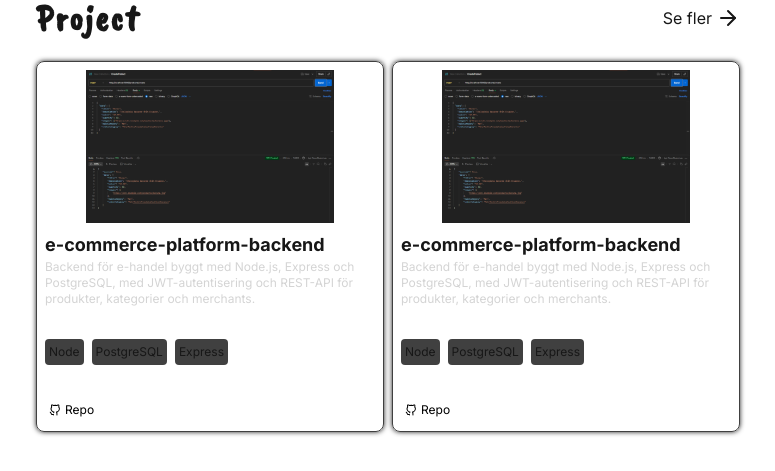
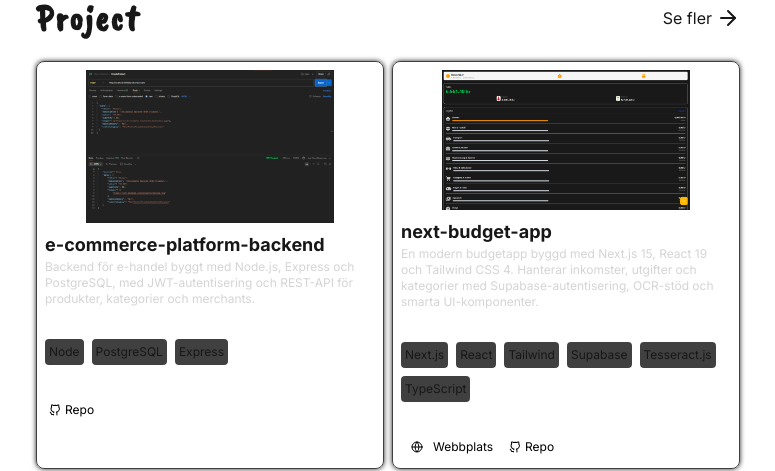
Before and after one commit to ArvidAlund/portfolio, a Next.js app: page / in a window 1280 px wide. Shown: the part 1572-2043 px from the top of the page, without its empty margins (252-1027 px from the left). Built offline with nearby package versions, Linux system fonts and the light colour scheme.

Commit message:
update: new project added and hotfix on stack flex wrapping

```diff
--- a/public/projects.json
+++ b/public/projects.json
@@ -8,12 +8,12 @@
             "gitrepo":"https://github.com/ArvidAlund/e-commerce-platform-backend",
             "website":""
         },{
-            "title":"e-commerce-platform-backend",
-            "summary":"Backend för e-handel byggt med Node.js, Express och PostgreSQL, med JWT-autentisering och REST-API för produkter, kategorier och merchants.",
-            "img":"./img/projects/eComBackend.png",
-            "stack":["Node", "PostgreSQL", "Express"],
-            "gitrepo":"https://github.com/ArvidAlund/e-commerce-platform-backend",
-            "website":""
+            "title": "next-budget-app",
+            "summary": "En modern budgetapp byggd med Next.js 15, React 19 och Tailwind CSS 4. Hanterar inkomster, utgifter och kategorier med Supabase-autentisering, OCR-stöd och smarta UI-komponenter.",
+            "img": "./img/projects/nextBudgetApp.png",
+            "stack": ["Next.js", "React", "Tailwind", "Supabase", "Tesseract.js", "TypeScript"],
+            "gitrepo": "https://github.com/ArvidAlund/next-budget-app",
+            "website": "https://next-budget-app-theta.vercel.app/"
         }
     ]
 }
--- a/src/app/components/projects/projectContainer.jsx
+++ b/src/app/components/projects/projectContainer.jsx
@@ -20,7 +20,7 @@ export default function ProjectContainer({title, summary, img, stack, gitrepo, w
             <h5 className="font-bold text-lg">{title}</h5>
             <p className="text-xs text-neutral-300">{summary}</p>
         </div>
-        <div className="flex gap-2 mb-8">
+        <div className="flex flex-wrap gap-2 mb-8">
             {stack.map((item, i) => (
                 <p key={i} className="text-[0.75rem] bg-neutral-700 p-1 rounded">{item}</p>
             ))}
```
Also changed, not shown: public/img/projects/nextBudgetApp.png (added).
